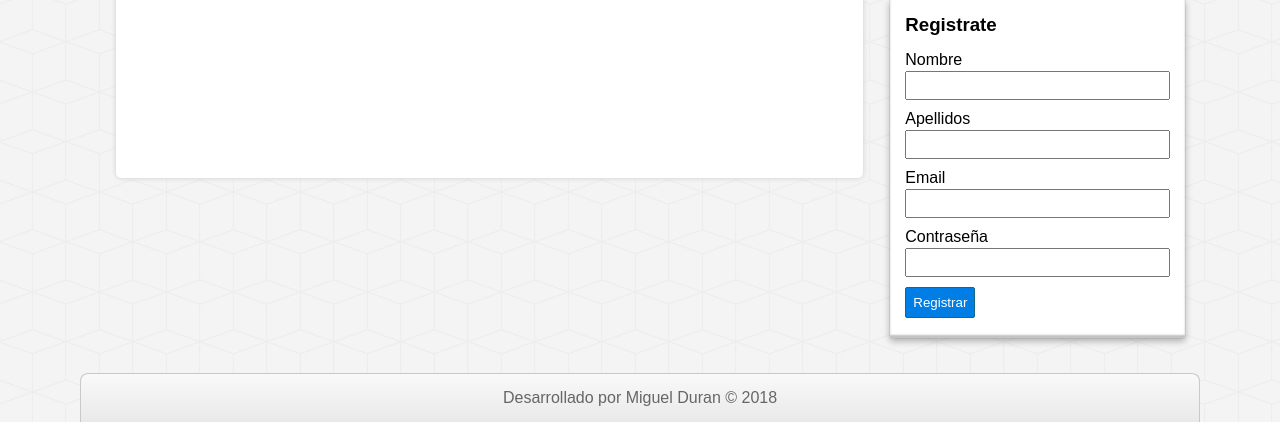
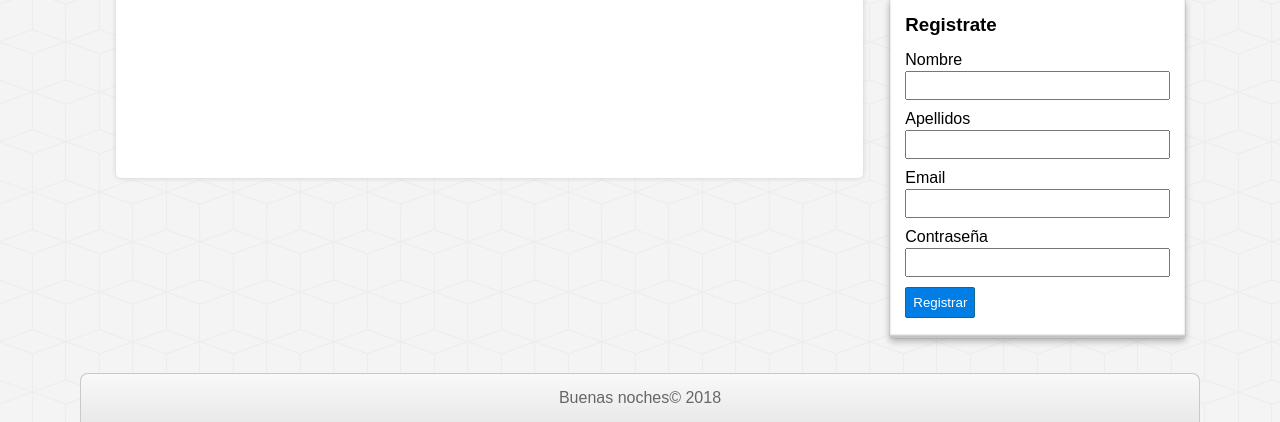
Before and after one commit to mianduranoc/proyecto-php, a PHP site: page / in a window 1280 px wide. Shown: the part 621-1043 px from the top of the page. Run offline with PHP 8.4, Linux system fonts and the light colour scheme; data that the repository does not hold is empty; some libraries are stand-ins or nearby versions.

Commit message:
pie, mensaje

```diff
--- a/includes/pie.php
+++ b/includes/pie.php
@@ -2,7 +2,7 @@
         <div class="clearfix"></div>
         <!--Pie de pagina-->
         <footer id="pie">
-            <p>Desarrollado por Miguel Duran &copy; 2018</p>
+            <p> Buenas noches&copy; 2018</p>
         </footer>
     </body>
 </html>
```
